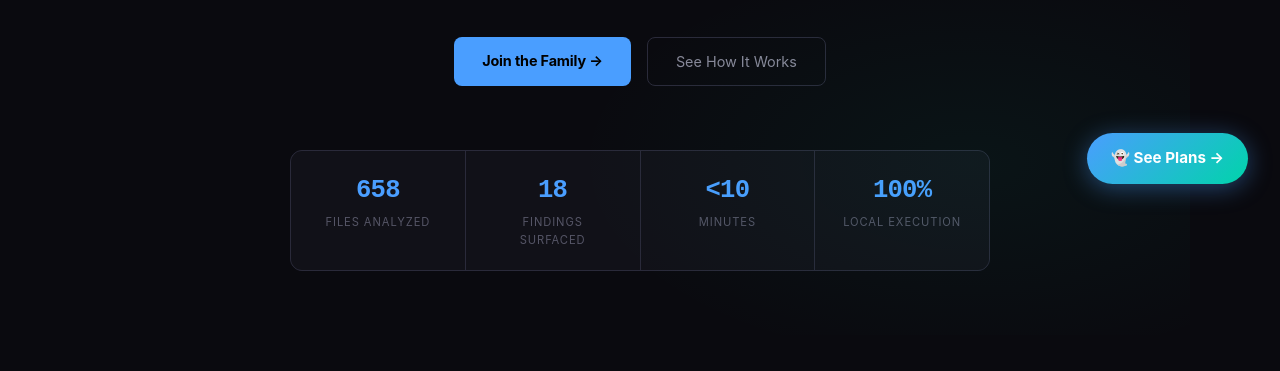
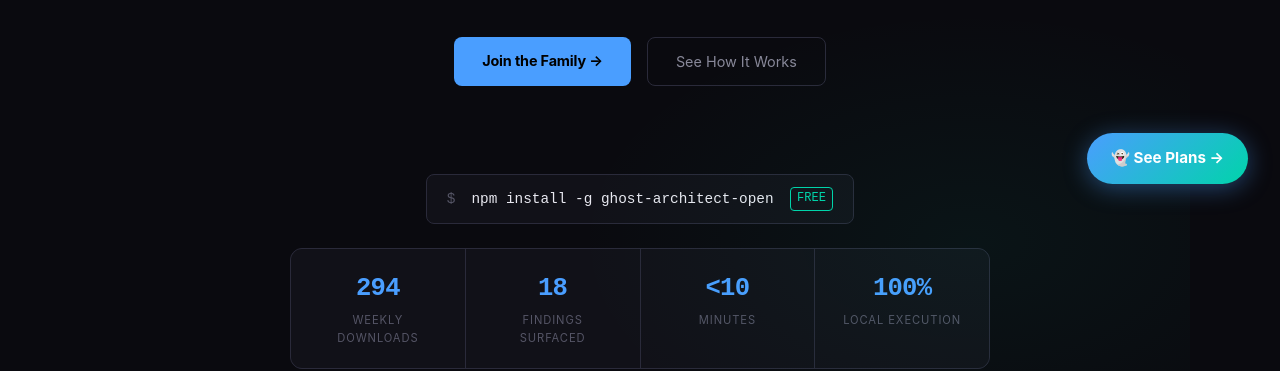
Before and after one commit to EJWisner/ghostarchitect.dev, a plain HTML site: page index.html in a window 1280 px wide. Shown: the part 584-955 px from the top of the page. Drawn offline with Linux system fonts and the light colour scheme; a script that the page names is missing.

Commit message:
Add npm install command and weekly downloads stat to hero

```diff
--- a/index.html
+++ b/index.html
@@ -834,10 +834,15 @@
     <a href="#apply" class="btn-primary">Join the Family →</a>
     <a href="#what-it-does" class="btn-secondary">See How It Works</a>
   </div>
+  <div style="margin: 1.5rem 0; background: #111118; border: 1px solid #2a2a3a; border-radius: 8px; padding: 0.75rem 1.25rem; display: inline-flex; align-items: center; gap: 1rem; font-family: 'JetBrains Mono', monospace; font-size: 0.9rem;">
+    <span style="color: #555566;">$</span>
+    <span style="color: #e8e8f0;">npm install -g ghost-architect-open</span>
+    <span style="color: #00d4aa; font-size: 0.75rem; border: 1px solid #00d4aa; border-radius: 4px; padding: 0.1rem 0.4rem;">FREE</span>
+  </div>
   <div class="hero-stats">
     <div class="stat">
-      <div class="stat-value">658</div>
-      <div class="stat-label">Files Analyzed</div>
+      <div class="stat-value">294</div>
+      <div class="stat-label">Weekly Downloads</div>
     </div>
     <div class="stat">
       <div class="stat-value">18</div>
```
